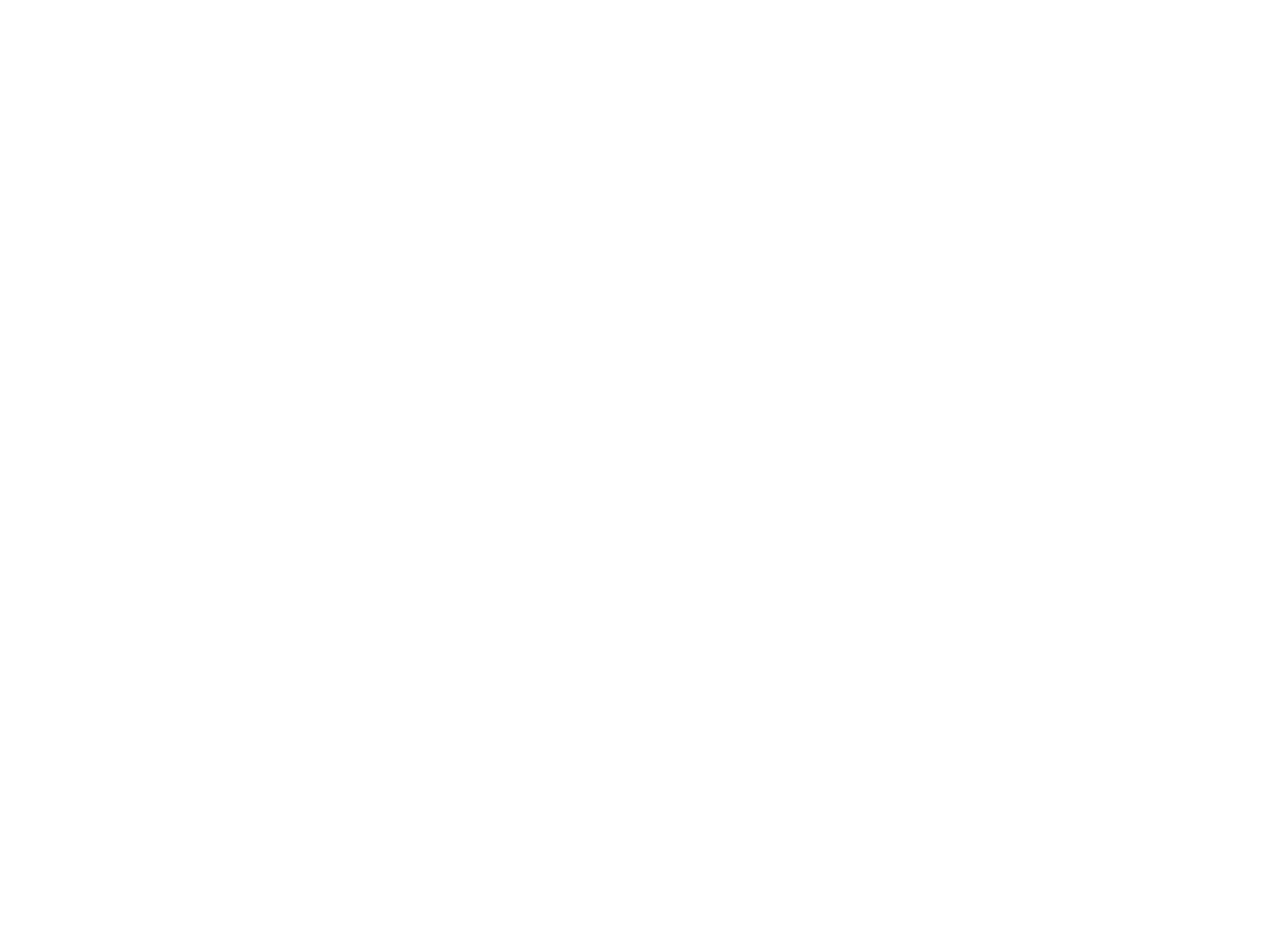
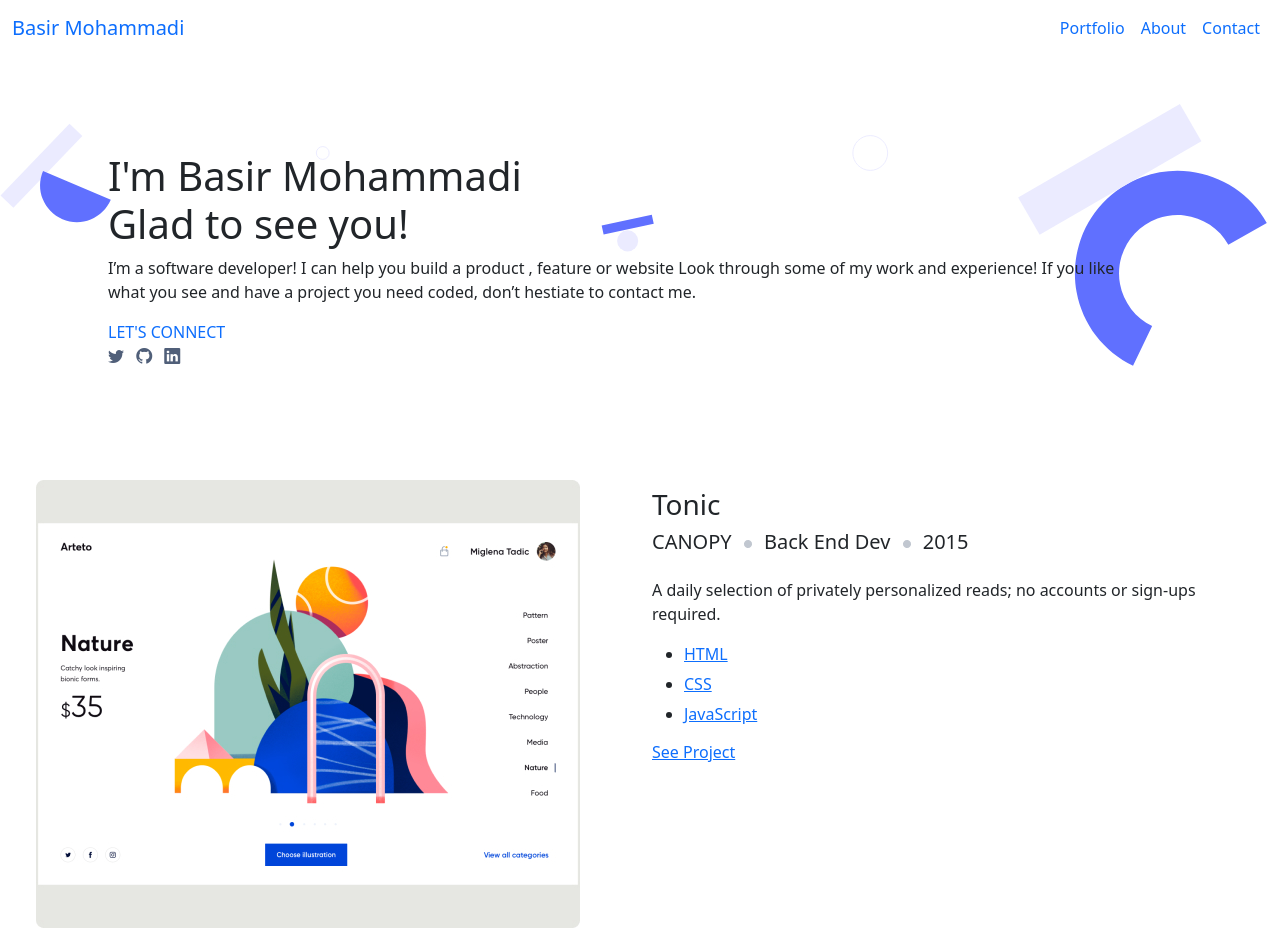
Before and after one commit to Basir-Mohammadi/Bootstrap-portfolio, a website: page index.html in a window 1280 px wide. Before the commit the page ends 800 px from the top, so only its background shows below. Drawn offline with nearby package versions, Linux system fonts and the light colour scheme.

Commit message:
add boostrap link, navbar, header content, project content

```diff
--- a/index.html
+++ b/index.html
@@ -5,11 +5,106 @@
     <meta http-equiv="X-UA-Compatible" content="IE=edge">
     <meta name="viewport" content="width=device-width, initial-scale=1.0">
     <link href="https://cdn.jsdelivr.net/npm/bootstrap@5.1.3/dist/css/bootstrap.min.css" rel="stylesheet">
+    <link rel="stylesheet" href="https://cdn.jsdelivr.net/npm/bootstrap-icons@1.5.0/font/bootstrap-icons.css">
+    <link href="style.css" rel="stylesheet">
     <title>Basir Mohammadi - My Portfolio</title>
 </head>
 <body>
+    <header>
+        <nav class="navbar navbar-expand-lg">
+            <div class="container-fluid">
+              <a class="navbar-brand">Basir Mohammadi</a>
+              <ul class="navbar-nav nav-pills">
+                <li class="nav-item">
+                    <a class="nav-link" href="#portfolio">Portfolio</a>
+                </li>
+                <li class="nav-item">
+                    <a class="nav-link" href="#about">About</a>
+                </li>
+                <li class="nav-item">
+                    <a class="nav-link" href="#contact">Contact</a>
+                </li>
+              </ul>
+            </div>
+          </nav>
+        </header>
+        <main class="content">
+            <div id="#portfolio" class="home-bg container-fluid">
+                <div class="container-sm m-5 p-5 align-middle">
+                    <h1>I'm Basir Mohammadi <br> Glad to see you!</h1>
+                    <p class="">
+                        I’m a software developer! I can help you build a product , feature or website Look through some of my work and experience! If you like what you see and have a project you need coded, don’t hestiate to contact me.
+                    </p>
+                    <a  class="text-decoration-none" href="">LET'S CONNECT</a>
+                    <ul class="list-inline">
+                        <li class="list-inline-item">
+                            <a href=""><i class="bi-twitter icon-color"></i></a>
+                        </li>
+                        <li class="list-inline-item">
+                            <a href=""><i class="bi-github icon-color"></i></a>
+                        </li>
+                        <li class="list-inline-item">
+                            <a href=""><i class="bi-linkedin icon-color"></i></a>
+                        </li>
+                    </ul>
+                </div>
+            </div>
+            <div id="#about">
+                <div class="row m-4">
+                    <div class="col">
+                        <img src="imgs/Snapshoot-Portfolio.jpg" alt="Pics">
+                    </div>
+                      <div class="col">
+                        <h3 class="mt-2">Tonic</h3>
+                        <ul class="list-inline mt-2">
+                          <li class="list-inline-item">
+                              <h5>CANOPY</h5>
+                          </li>
+                          <li class="list-inline-item">
+                            <a href="#">
+                              <img src="imgs/Dot.png" alt="dot1">
+                            </a>
+                          </li>
+                          <li class="list-inline-item">
+                              <h5>Back End Dev</h5>
+                          </li>
+                          <li class="list-inline-item">
+                            <a href="#">
+                              <img src="imgs/Dot.png" alt="dot2">
+                            </a>
+                          </li>
+                          <li class="list-inline-item">
+                            <h5>2015</h5>
+                          </li>
+
+                        </ul>
+                        <p class="mt-2">
+                          A daily selection of privately personalized reads;
+                          no accounts or sign-ups required.
+                        </p>
+                        <ul class="">
+                          <li>
+                            <a href="#"> <h6>HTML</h6></a>
+                           </li>
+
+                         <li>
+                           <a href="#"> <h6>CSS</h6></a>
+                         </li>
+
+                         <li>
+                           <a href="#"> <h6>JavaScript</h6></a>
+                         </li>
+                      </ul>
+                        <a href="https://github.com/basirking/">See Project</a>
+                      </div>
+                    </div>
+                </div>
+
+            </div>
+            <div id="#contact">
+
+            </div>
+        </main>
     <script src="https://cdn.jsdelivr.net/npm/bootstrap@5.1.3/dist/js/bootstrap.bundle.min.js"></script>
-
-
 </body>
 </html>
--- /dev/null
+++ b/style.css
@@ -0,0 +1,11 @@
+.home-bg {
+  background: url(imgs/Header-bg.svg);
+  background-repeat: no-repeat;
+  background-size: cover;
+  /* height: 721px; */
+  width: 100%;
+}
+
+.icon-color {
+  color:rgba(80, 95, 121, 1);
+}
```
Also changed, not shown: imgs/Header bg@2x.png (added), imgs/Header-bg.svg (added).
